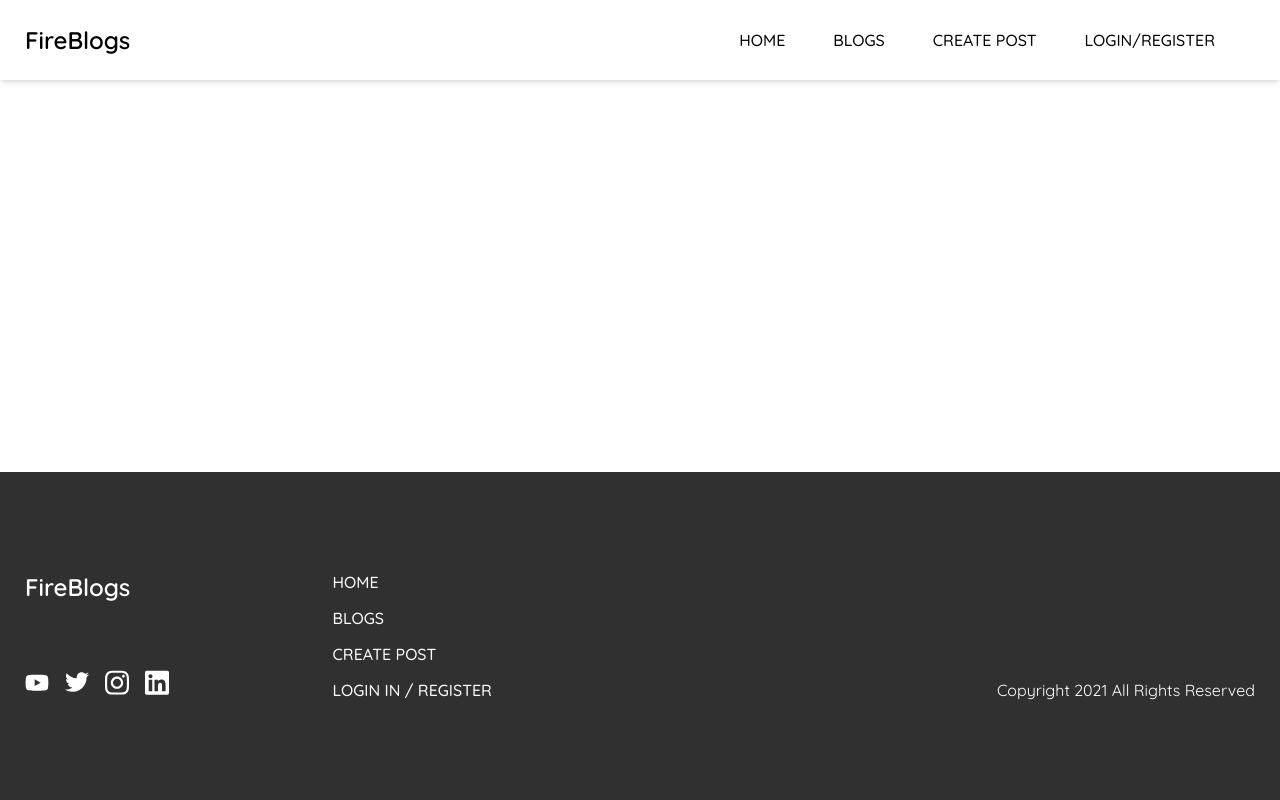
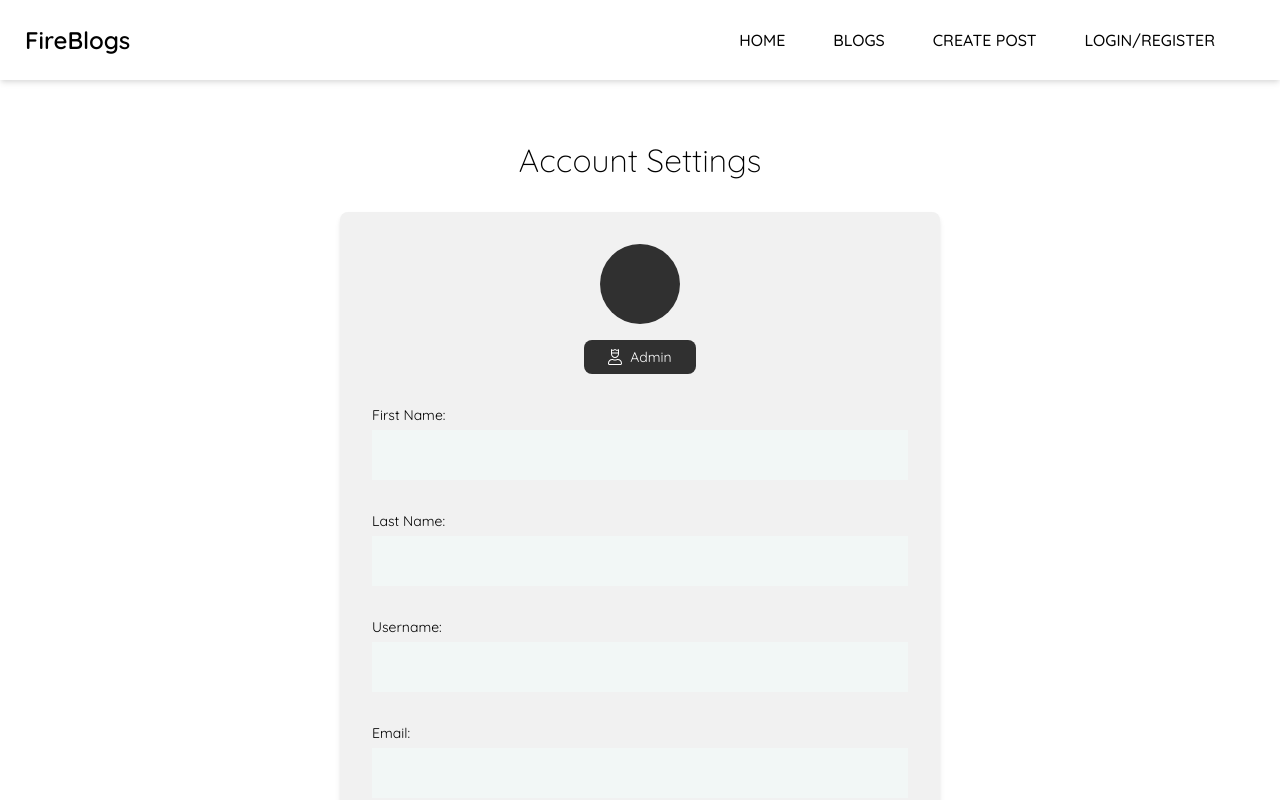
Before and after one commit to Teehim00/Blogs, a Vue app: page /profile in a window 1280 px wide. Shown: the top 800 px of the page. Built offline with nearby package versions, Linux system fonts and the light colour scheme; no server answers; what vue2-editor would draw is missing.

Commit message:
feat: add Profile Menu with Conditional Rendering for User

```diff
--- a/src/components/BlogPost.vue
+++ b/src/components/BlogPost.vue
@@ -1,5 +1,5 @@
 <template>
-  <div class="blog-wrapper no-user">
+  <div class="blog-wrapper" :class="{ 'no-user': !user }">
     <div class="blog-content">
       <div>
         <h2 v-if="post.welcomeScreen">{{ post.title }}</h2>
@@ -36,6 +36,11 @@
   props: ["post"],
   components: {
     Arrow,
+  },
+  computed: {
+    user() {
+      return this.$store.state.user;
+    },
   },
 };
 </script>
--- a/src/components/Footer.vue
+++ b/src/components/Footer.vue
@@ -27,10 +27,8 @@
             <router-link class="link" :to="{ name: 'Blogs' }"
               >Blogs</router-link
             >
-            <router-link class="link" to="#"
-              >Create Post</router-link
-            >
-            <router-link class="link" :to="{ name: 'Login' }"
+            <router-link class="link" to="#">Create Post</router-link>
+            <router-link v-if="!user" class="link" :to="{ name: 'Login' }"
               >Login In / Register</router-link
             >
           </ul>
@@ -55,6 +53,11 @@
     twitter,
     instagram,
     linkedin,
+  },
+  computed: {
+    user() {
+      return this.$store.state.user;
+    },
   },
 };
 </script>
--- a/src/components/Navigation.vue
+++ b/src/components/Navigation.vue
@@ -11,10 +11,49 @@
           <router-link class="link" :to="{ name: 'Home' }">Home</router-link>
           <router-link class="link" :to="{ name: 'Blogs' }">Blogs</router-link>
           <router-link class="link" to="#">Create Post</router-link>
-          <router-link class="link" :to="{ name: 'Login' }"
+          <router-link v-if="!user" class="link" :to="{ name: 'Login' }"
             >Login/Register</router-link
           >
         </ul>
+        <div
+          v-if="user"
+          @click="toggleProfileMenu"
+          class="profile"
+          ref="profile"
+        >
+          <span>{{ this.$store.state.profileInitials }}</span>
+          <div v-show="profileMenu" class="profile-menu">
+            <div class="info">
+              <p class="initials">{{ this.$store.state.profileInitials }}</p>
+              <div class="right">
+                <p>
+                  {{ this.$store.state.profileFirstName
+                  }}{{ this.$store.state.profileLastName }}
+                </p>
+                <p>{{ this.$store.state.profileUsername }}</p>
+                <p>{{ this.$store.state.profileEmail }}</p>
+              </div>
+            </div>
+            <div class="options">
+              <div class="option">
+                <router-link class="option" :to="{ name: 'Profile' }">
+                  <userIcon class="icon" />
+                  <p>profile</p>
+                </router-link>
+              </div>
+              <div class="option">
+                <router-link class="option" to="#">
+                  <adminIcon class="icon" />
+                  <p>Admin</p>
+                </router-link>
+              </div>
+              <div @click="signOut" class="option">
+                <signOutIcon class="icon" />
+                <p>Sign Out</p>
+              </div>
+            </div>
+          </div>
+        </div>
       </div>
     </nav>
     <menuIcon @click="toggleMobileNav" class="menu-icon" v-show="mobile" />
@@ -23,7 +62,7 @@
         <router-link class="link" :to="{ name: 'Home' }">Home</router-link>
         <router-link class="link" :to="{ name: 'Blogs' }">Blogs</router-link>
         <router-link class="link" to="#">Create Post</router-link>
-        <router-link class="link" :to="{ name: 'Login' }"
+        <router-link v-if="!user" class="link" :to="{ name: 'Login' }"
           >Login/Register</router-link
         >
       </ul>
@@ -33,14 +72,23 @@
 
 <script>
 import menuIcon from "../assets/Icons/bars-regular.svg";
+import userIcon from "../assets/Icons/user-alt-light.svg";
+import adminIcon from "../assets/Icons/user-crown-light.svg";
+import signOutIcon from "../assets/Icons/sign-out-alt-regular.svg";
+import firebase from "firebase/app";
+import "firebase/auth";
 
 export default {
   name: "navigation",
   components: {
     menuIcon,
+    userIcon,
+    adminIcon,
+    signOutIcon,
   },
   data() {
     return {
+      profileMenu: null,
       mobile: null,
       mobileNav: null,
       windownWidth: null,
@@ -61,8 +109,26 @@
       this.mobileNav = false;
       return;
     },
+
     toggleMobileNav() {
       this.mobileNav = !this.mobileNav;
+    },
+
+    toggleProfileMenu(e) {
+      if (e.target === this.$refs.profile) {
+        this.profileMenu = !this.profileMenu;
+      }
+    },
+
+    signOut() {
+      firebase.auth().signOut();
+      window.location.reload();
+    },
+  },
+
+  computed: {
+    user() {
+      return this.$store.state.user;
     },
   },
 };
--- a/src/router/index.js
+++ b/src/router/index.js
@@ -5,6 +5,8 @@
 import Login from "../views/Login.vue";
 import Register from "../views/Register.vue";
 import ForgotPassword from "../views/ForgotPassword.vue";
+import Profile from "../views/Profile.vue"
+
 
 Vue.use(VueRouter);
 
@@ -49,6 +51,14 @@
       title: "ForgotPassword",
     },
   },
+  {
+    path: "/profile",
+    name: "Profile",
+    component: Profile,
+    meta: {
+      title: "Profile",
+    },
+  },
 ];
 
 const router = new VueRouter({
--- a/src/store/index.js
+++ b/src/store/index.js
@@ -42,10 +42,11 @@
   mutations: {
     toggleEditPost(state, payload) {
       state.editPost = payload;
-      // console.log(state.editPost);
+      // console.log(`"state.editPost" = ${state.editPost}`);
     },
     updateUser(state, payload) {
       state.user = payload;
+      // console.log(state.user);
     },
     setProfileInfo(state, doc) {
       state.profileId = doc.id;
@@ -53,12 +54,21 @@
       state.profileFirstName = doc.data().firstName;
       state.profileLastName = doc.data().lastName;
       state.profileUsername = doc.data().username;
-      console.log("state.profileId", state.profileId);
+      // console.log("state.profileId", state.profileId);
     },
     setProfileInitials(state) {
       state.profileInitials =
         state.profileFirstName.match(/(\b\S)?/g).join("") +
         state.profileLastName.match(/(\b\S)?/g).join("");
+    },
+    changeFirstName(state, payload) {
+      state.profileFirstName = payload;
+    },
+    changeLastName(state, payload) {
+      state.profileLastName = payload;
+    },
+    changeUsername(state, payload) {
+      state.profileUsername = payload;
     },
   },
   actions: {
@@ -71,6 +81,16 @@
       commit("setProfileInitials");
       // console.log("dbResults", dbResults);
     },
+    async updateUserSettings({ commit, state }) {
+      const dataBase = await db.collection("users").doc(state.profileId);
+      await dataBase.update({
+        firstName: state.profileFirstName,
+        lastName: state.profileLastName,
+        username: state.profileUsername,
+      });
+      commit("setProfileInitials");
+      // console.log("dataBase", dataBase);
+    },
   },
   modules: {},
 });
--- a/src/views/Home.vue
+++ b/src/views/Home.vue
@@ -1,6 +1,6 @@
 <template>
   <div class="home">
-    <BlogPost :post="welcomeScreen" />
+    <BlogPost v-if="!user" :post="welcomeScreen" />
     <BlogPost
       :post="post"
       v-for="(post, index) in sampleBlogPost"
@@ -18,7 +18,7 @@
         </div>
       </div>
     </div>
-    <div class="updates">
+    <div v-if="!user" class="updates">
       <div class="container">
         <h2>never miss a post. Register for your free account today!</h2>
         <router-link class="router-button" to="#">
@@ -56,12 +56,14 @@
           blogCoverPhoto: "designed-for-everyone",
         },
       ],
-
     };
   },
   computed: {
     sampleBlogCards() {
       return this.$store.state.sampleBlogCards;
+    },
+    user() {
+      return this.$store.state.user;
     },
   },
 };
--- /dev/null
+++ b/src/views/Profile.vue
@@ -0,0 +1,181 @@
+<template>
+  <div class="profile">
+    <Modal
+      v-if="modalActive"
+      :modalMessage="modalMessage"
+      v-on:close-modal="closeModal"
+    />
+    <div class="container">
+      <h2>Account Settings</h2>
+      <div class="profile-info">
+        <div class="initials">{{ $store.state.profileInitials }}</div>
+        <div class="admin-badge">
+          <adminIcon class="icon" />
+          <span>admin</span>
+        </div>
+        <div class="input">
+          <label for="firstName">First Name:</label>
+          <input type="text" id="firstName" v-model="firstName" />
+        </div>
+        <div class="input">
+          <label for="lastName">Last Name:</label>
+          <input type="text" id="lastName" v-model="lastName" />
+        </div>
+        <div class="input">
+          <label for="username">Username:</label>
+          <input type="text" id="username" v-model="username" />
+        </div>
+        <div class="input">
+          <label for="email">Email:</label>
+          <input disabled type="text" id="email" v-model="email" />
+        </div>
+        <button @click="updateProfile">Save Changes</button>
+      </div>
+    </div>
+  </div>
+</template>
+<script>
+import Modal from "../components/Modal.vue";
+import adminIcon from "../assets/Icons/user-crown-light.svg";
+export default {
+  name: "Profile",
+  components: {
+    Modal,
+    adminIcon,
+  },
+  data() {
+    return {
+      modalMessage: "Changes were saved!",
+      modalActive: null,
+    };
+  },
+
+  methods: {
+    updateProfile() {
+      this.$store.dispatch("updateUserSettings");
+      this.modalActive = !this.modalActive;
+    },
+    closeModal() {
+      this.modalActive = !this.modalActive;
+    },
+  },
+
+  computed: {
+    firstName: {
+      get() {
+        return this.$store.state.profileFirstName;
+      },
+      set(payload) {
+        this.$store.commit("changeFirstName", payload);
+      },
+    },
+    lastName: {
+      get() {
+        return this.$store.state.profileLastName;
+      },
+      set(payload) {
+        this.$store.commit("changeLastName", payload);
+      },
+    },
+    username: {
+      get() {
+        return this.$store.state.profileUsername;
+      },
+      set(payload) {
+        this.$store.commit("changeUsername", payload);
+      },
+    },
+    email() {
+      return this.$store.state.profileEmail;
+    },
+  },
+};
+</script>
+
+<style lang="scss" scoped>
+.profile {
+  .container {
+    max-width: 1000px;
+    padding: 60px 25px;
+
+    h2 {
+      text-align: center;
+      margin-bottom: 16px;
+      font-weight: 300;
+      font-size: 32px;
+    }
+
+    .profile-info {
+      border-radius: 8px;
+      box-shadow: 0 4px 6px -1px rgba(0, 0, 0, 0.1),
+        0 2px 4px -1px rgba(0, 0, 0, 0.06);
+      padding: 32px;
+      background-color: #f1f1f1;
+      display: flex;
+      flex-direction: column;
+      max-width: 600px;
+      margin: 32px auto;
+
+      .initials {
+        position: initial;
+        width: 80px;
+        height: 80px;
+        font-size: 32px;
+        background-color: #303030;
+        color: #fff;
+        display: flex;
+        align-self: center;
+        align-items: center;
+        justify-content: center;
+        border-radius: 50%;
+      }
+
+      .admin-badge {
+        display: flex;
+        align-self: center;
+        color: #fff;
+        font-size: 14px;
+        padding: 8px 24px;
+        border-radius: 8px;
+        background-color: #303030;
+        margin: 16px 0;
+        text-align: center;
+        text-transform: capitalize;
+
+        .icon {
+          width: 14px;
+          height: auto;
+          margin-right: 8px;
+        }
+      }
+
+      .input {
+        margin: 16px 0;
+
+        label {
+          font-size: 14px;
+          display: block;
+          padding-bottom: 6px;
+        }
+        input {
+          width: 100%;
+          border: none;
+          background-color: #f2f7f6;
+          padding: 8px;
+          height: 50px;
+          @media (min-width: 900px) {
+          }
+
+          &:focus {
+            outline: none;
+          }
+        }
+      }
+
+      button {
+        align-self: center;
+      }
+    }
+  }
+}
+</style>
```
